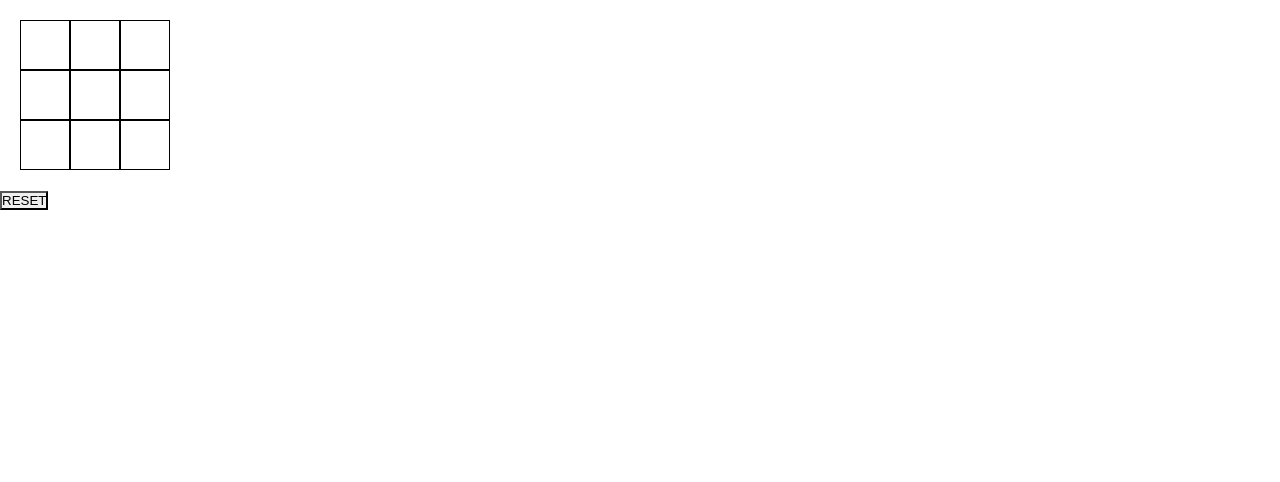
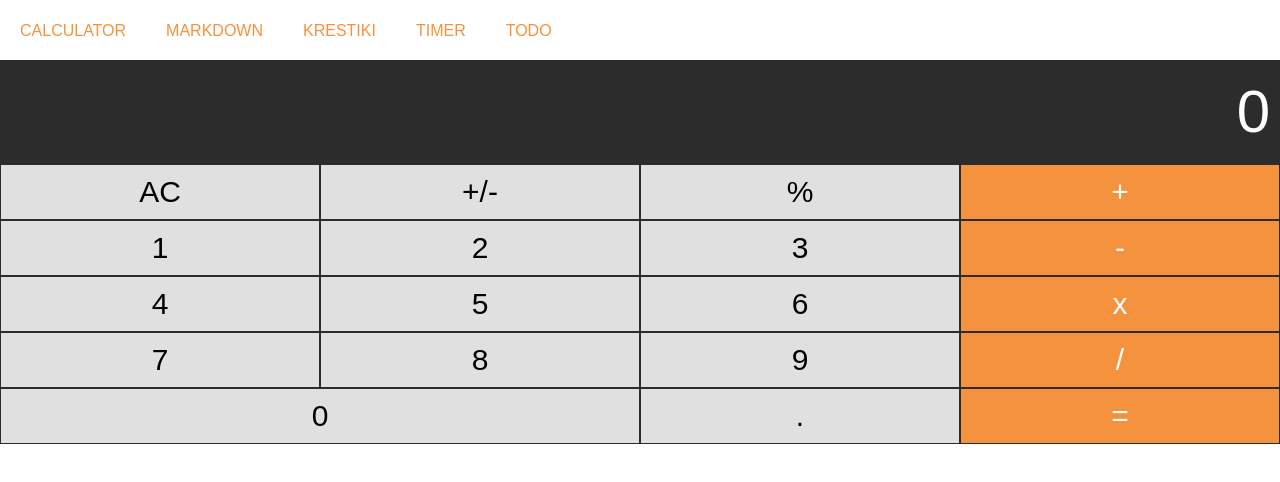
Before and after one commit to Evjjenui/gtp-react, a React app: page /calculator in a window 1280 px wide. Shown: the top 482 px of the page. Built offline with nearby package versions, Linux system fonts and the light colour scheme.

Commit message:
add routes

```diff
--- a/package.json
+++ b/package.json
@@ -16,6 +16,7 @@
     "prettier": "^2.2.1",
     "react": "^17.0.1",
     "react-dom": "^17.0.1",
+    "react-router-dom": "^5.2.0",
     "remarkable": "^2.0.1",
     "sass": "^1.32.4",
     "sass-loader": "^10.1.1",
--- a/src/components/App.js
+++ b/src/components/App.js
@@ -1,14 +1,53 @@
 import React, { Component } from "react";
+import { BrowserRouter as Router, Switch, Route, Link } from "react-router-dom";
 import Calculator from "./parts/Calculator";
 import TicTacToe from "./parts/TicTacToe";
+import Markdown from "./parts/Markdown";
+import Timer from "./parts/Timer";
+import Todo from "./parts/Todo";
 
 
 class App extends Component {
   render() {
     return (
       <div>
-        {/* <Calculator /> */}
-        <TicTacToe />
+        <Router>
+          <ul className="nav">
+            <li>
+              <Link to='/calculator'>Calculator</Link>
+            </li>
+            <li>
+              <Link to='/markdown'>Markdown</Link>
+            </li>
+            <li>
+              <Link to='/krestiki'>Krestiki</Link>
+            </li>
+            <li>
+              <Link to='/timer'>Timer</Link>
+            </li>
+            <li>
+              <Link to='/todo'>Todo</Link>
+            </li>
+          </ul>
+
+          <Switch>
+            <Route exact path='/calculator'>
+              <Calculator />
+            </Route>
+            <Route path='/markdown'>
+              <Markdown />
+            </Route>
+            <Route path='/krestiki'>
+              <TicTacToe />
+            </Route>
+            <Route path='/timer'>
+              <Timer />
+            </Route>
+            <Route path='/todo'>
+              <Todo />
+            </Route>
+          </Switch>
+        </Router>
       </div>
     )
   }
--- a/src/scss/calculator.scss
+++ b/src/scss/calculator.scss
@@ -59,3 +59,25 @@
   font-size: 45px;
   cursor: default;
 }
+
+.nav {
+  display: block;
+  margin: 20px 0;
+
+  li {
+    display: inline-block;
+    vertical-align: middle;
+    font-weight: 500;
+    text-transform: uppercase;
+    padding: 0 20px;
+
+    a {
+      color: #f5923e;
+      text-decoration: none;
+
+      &:hover {
+        color: #2c2c2c;
+      }
+    }
+  }
+}
```
Also changed, not shown: 1 other file (tests, documents, lock files or other folders).
